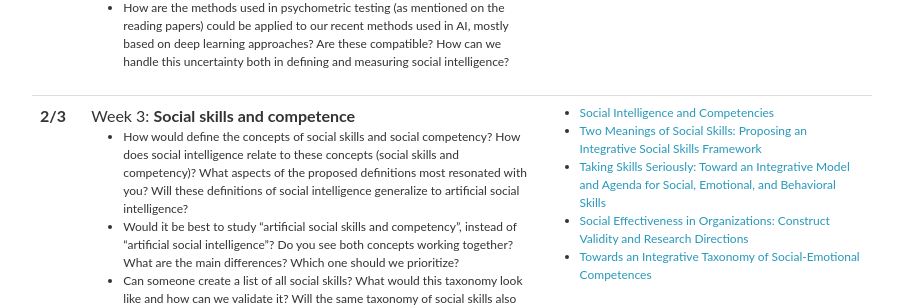
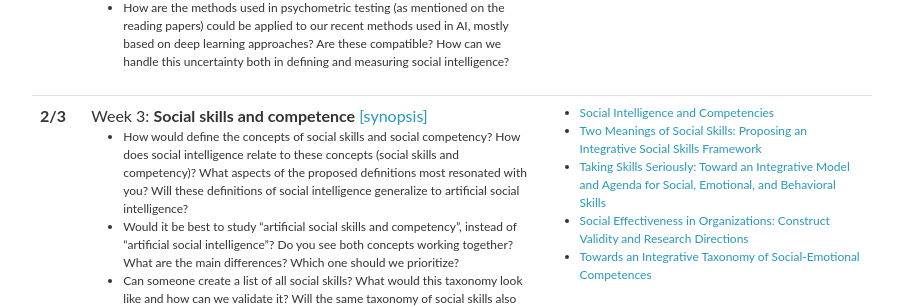
Before and after one commit to CMU-MultiComp-Lab/asi-course, a Jekyll site: the page built from spring2023/_pages/schedule.md, in a window 1280 px wide and 900 px high, scrolled down 496 px. Shown: the part 154-461 px from the top of the window, without its empty margins (188-1091 px from the left). Built offline with Jekyll 4.4.1, drawn with Linux system fonts in a browser that asks for light colours; nearby versions of some CDN libraries; comment, search, counter and statistics services are not loaded.

Commit message:
Update lectures_2023.yml

```diff
--- a/_data/lectures_2023.yml
+++ b/_data/lectures_2023.yml
@@ -28,7 +28,7 @@
 
 - date: 2/3
   title: >
-    Week 3: <strong>Social skills and competence</strong>
+    Week 3: <strong>Social skills and competence</strong> <a href="11866_week3.pdf">[synopsis]</a>
   topics:
     - How would define the concepts of social skills and social competency? How does social intelligence relate to these concepts (social skills and competency)? What aspects of the proposed definitions most resonated with you? Will these definitions of social intelligence generalize to artificial social intelligence?
     - Would it be best to study “artificial social skills and competency”, instead of “artificial social intelligence”? Do you see both concepts working together? What are the main differences? Which one should we prioritize?
```
